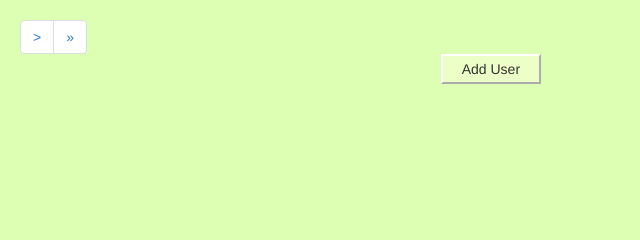
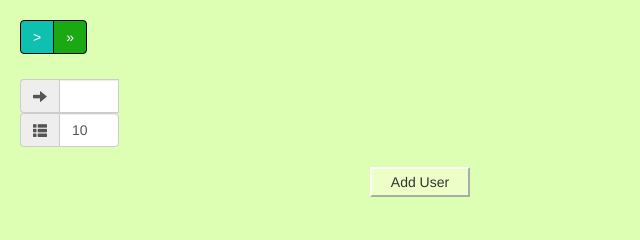
Before and after one commit to horia43/UpWeGo, a CodeIgniter app: the page made by application/views/ListUsers.php in a window 1280 px wide. Shown: the part 132-372 px from the top of the page, without its empty margins (0-640 px from the left). Run offline with CodeIgniter, Linux system fonts and the light colour scheme; data that the repository does not hold is empty; some libraries are stand-ins or nearby versions.

Commit message:
go to page almost done

```diff
--- a/application/controllers/admin.php
+++ b/application/controllers/admin.php
@@ -154,6 +154,8 @@ class Admin extends CI_Controller
 
 
     }
+
+
 
     function pageadduser()
     {
--- a/application/views/ListUsers.php
+++ b/application/views/ListUsers.php
@@ -68,8 +68,8 @@
 
     <?php if(  isset($_GET['page'])) : ?>
         <?php if($_GET['page']!=1) : ?>
-            <li><a  onclick="window.location='<?php echo site_url("admin/pageindex?page=1");?>'">&laquo;</a></li>
-            <li><a  onclick="window.location='<?php echo site_url("admin/pageindex?page=").($_GET["page"]-1);?>'">&lt;</a></li>
+            <li><a class="arrow2" onclick="window.location='<?php echo site_url("admin/pageindex?page=1");?>'">&laquo;</a></li>
+            <li><a class="arrow1" onclick="window.location='<?php echo site_url("admin/pageindex?page=").($_GET["page"]-1);?>'">&lt;</a></li>
         <?php endif ?>
     <?php endif ?>
 
@@ -78,51 +78,67 @@
         <?php if($pageCount>=5) : ?>
             <?php if(  $_GET['page']<=3 ) : ?>
                 <?php for ($i = 1; $i <= 5; $i++) : ?>
-                    <li id="list-<?php echo $i;?>" onclick="addClassLi()"><a onclick="window.location='<?php echo site_url("admin/pageindex?page=").$i;?>'"><?php echo $i;?></a></li>
+                    <li id="list-<?php echo $i;?>" ><a onclick="window.location='<?php echo site_url("admin/pageindex?page=").$i;?>'"><?php echo $i;?></a></li>
                 <?php endfor ?>
             <?php endif ?>
 
             <?php if(  $_GET['page']>3 && $_GET['page']<$pageCount-2 ) : ?>
                 <?php for ($i = $_GET['page']-2; $i <= $_GET['page']+2; $i++) : ?>
-                    <li id="list-<?php echo $i;?>" onclick="addClassLi()"><a onclick="window.location='<?php echo site_url("admin/pageindex?page=").$i;?>'"><?php echo $i;?></a></li>
+                    <li id="list-<?php echo $i;?>" ><a onclick="window.location='<?php echo site_url("admin/pageindex?page=").$i;?>'"><?php echo $i;?></a></li>
                 <?php endfor ?>
             <?php endif ?>
 
             <?php if(  $_GET['page']>=$pageCount-2 ) : ?>
                 <?php for ($i = $pageCount-5; $i <= $pageCount; $i++) : ?>
-                    <li id="list-<?php echo $i;?>" onclick="addClassLi()"><a onclick="window.location='<?php echo site_url("admin/pageindex?page=").$i;?>'"><?php echo $i;?></a></li>
+                    <li id="list-<?php echo $i;?>" ><a onclick="window.location='<?php echo site_url("admin/pageindex?page=").$i;?>'"><?php echo $i;?></a></li>
                 <?php endfor ?>
             <?php endif ?>
 
         <?php else : ?>
             <?php for ($i = 1; $i <= $pageCount; $i++) : ?>
-                <li id="list-<?php echo $i;?>" onclick="addClassLi()"><a onclick="window.location='<?php echo site_url("admin/pageindex?page=").$i;?>'"><?php echo $i;?></a></li>
+                <li id="list-<?php echo $i;?>" ><a onclick="window.location='<?php echo site_url("admin/pageindex?page=").$i;?>'"><?php echo $i;?></a></li>
             <?php endfor ?>
         <?php endif ?>
     <?php else : ?>
         <?php if($pageCount>=5) :?>
             <?php for ($i = 1; $i <= 5; $i++) : ?>
-                <li id="list-<?php echo $i;?>" onclick="addClassLi()"><a onclick="window.location='<?php echo site_url("admin/pageindex?page=").$i;?>'"><?php echo $i;?></a></li>
+                <li id="list-<?php echo $i;?>" ><a onclick="window.location='<?php echo site_url("admin/pageindex?page=").$i;?>'"><?php echo $i;?></a></li>
             <?php endfor ?>
         <?php else : ?>
             <?php for ($i = 1; $i <= $pageCount; $i++) : ?>
-                <li id="list-<?php echo $i;?>" onclick="addClassLi()"><a onclick="window.location='<?php echo site_url("admin/pageindex?page=").$i;?>'"><?php echo $i;?></a></li>
+                <li id="list-<?php echo $i;?>" ><a onclick="window.location='<?php echo site_url("admin/pageindex?page=").$i;?>'"><?php echo $i;?></a></li>
             <?php endfor ?>
         <?php endif ?>
     <?php endif ?>
 
     <?php if(  isset($_GET['page'])) : ?>
         <?php if($_GET['page']!=$pageCount) : ?>
-            <li><a  onclick="window.location='<?php echo site_url("admin/pageindex?page=").($_GET["page"]+1);?>'">&gt;</a></li>
-            <li><a  onclick="window.location='<?php echo site_url("admin/pageindex?page=").$pageCount;?>'">&raquo;</a></li>
+            <li><a class="arrow1" onclick="window.location='<?php echo site_url("admin/pageindex?page=").($_GET["page"]+1);?>'">&gt;</a></li>
+            <li><a class="arrow2" onclick="window.location='<?php echo site_url("admin/pageindex?page=").$pageCount;?>'">&raquo;</a></li>
         <?php endif ?>
 
     <?php else : ?>
-        <li><a  onclick="window.location='<?php echo site_url("admin/pageindex?page=2")?>'">&gt;</a></li>
-        <li><a  onclick="window.location='<?php echo site_url("admin/pageindex?page=").$pageCount;?>'">&raquo;</a></li>
+        <li><a class="arrow1" onclick="window.location='<?php echo site_url("admin/pageindex?page=2")?>'">&gt;</a></li>
+        <li><a class="arrow2" onclick="window.location='<?php echo site_url("admin/pageindex?page=").$pageCount;?>'">&raquo;</a></li>
     <?php endif ?>
 </ul>
 
+
+<div class="input-group">
+    <span class="input-group-addon" title="Go to page">
+        <i class="glyphicon glyphicon-arrow-right"></i>
+    </span>
+    <input id="goto_page" type="text" class="form-control small-input" title="Go to page"><input type="text" id="pageCount"  value="<?php echo $pageCount; ?>">
+</div>
+
+
+
+<div class="input-group">
+    <span class="input-group-addon" title="Rows per page">
+        <i class="glyphicon glyphicon-th-list"></i>
+    </span>
+    <input id="rows_per_page" value="10" type="text" class="form-control small-input" title="Rows per page">
+</div>
 <!--
 <div class="example">
     <nav>
--- a/web/bootstrap-3.3.7-dist/css/mystyle.css
+++ b/web/bootstrap-3.3.7-dist/css/mystyle.css
@@ -79,24 +79,57 @@ fieldset input{
     text-align: center;
     padding:5px;
 }
-
-.pagination>.active>a, .pagination>.active>a:focus, .pagination>.active>a:hover, .pagination>.active>span, .pagination>.active>span:focus, .pagination>.active>span:hover {
+.pagination>li>a{
+    z-index: 3;
+    color: darkgreen;
+    border-color: black;
+}
+.pagination>li>a:focus,.pagination>li>a:hover{
+    z-index: 3;
+    color: darkgreen;
+    border-color: black;
+}
+.pagination>.active>a, .pagination>.active>a:focus, .pagination>.active>a:hover {
     z-index: 3;
     color: #fff;
     cursor: default;
     background-color: darkgreen;
     border-color: black;
 }
-/*
+.pagination>li>.arrow1{
 
-.pagination > li > a:focus,
-.pagination > li > a:hover,
-.pagination > li > span:focus,
-.pagination > li > span:hover {
     z-index: 3;
-    color: #23527c;
-    background-color: purple;
-    border-color: #ddd;
+    color: #fff;
+    cursor: default;
+    background-color: #0fbfb0;
+    border-color: black;
 }
+.pagination>li>.arrow1:focus, .pagination>li>.arrow1:hover{
+    z-index: 3;
+    color: #fff;
+    cursor: default;
+    background-color: #0fecdd;
+    border-color: black;
 
-*/
+}
+.pagination>li>.arrow2{
+    z-index: 3;
+    color: #fff;
+    cursor: default;
+    background-color: #1aa813;
+    border-color: black;
+}
+.pagination>li>.arrow2:focus, .pagination>li>.arrow2:hover{
+    z-index: 3;
+    color: #fff;
+    cursor: default;
+    background-color: #1ada13;
+    border-color: black;
+
+}
+#rows_per_page,#goto_page{
+    width:60px;
+}
+#pageCount{
+    display:none;
+}
--- a/web/bootstrap-3.3.7-dist/js/listusers.js
+++ b/web/bootstrap-3.3.7-dist/js/listusers.js
@@ -12,6 +12,37 @@ function divshow(url_name,backup_name){
 
     $('#viewprofilepic').modal();
 }
+
+$("#goto_page").on('keyup', function (e) {
+    if (e.keyCode == 13) {
+        var page= $("#goto_page").val();
+        var max = $("#pageCount").val();
+        if(page.match(/^\d+$/)) {
+
+            alert(page);
+            alert(max);
+            alert(page>max);
+            if(page>max){
+                var go="pageindex?page="+max;    // cum de nu trebuie sa scriu si admin/pagein.... ?
+                window.location.href=go;
+            }
+            else
+            {
+                var go="pageindex?page="+page;    // cum de nu trebuie sa scriu si admin/pagein.... ?
+                window.location.href=go;
+            }
+            //document.getElementById("list-"+page).click();//trigger("click");
+            //var x="list-"+page;
+            //alert(go);
+            //alert('String ok!');
+        }
+        else
+        {
+            alert('Cannot send to this page! Please use only numbers.');
+        }
+
+    }
+});
 
 /*function findGetParameter(parameterName) {
     var result = null,
@@ -35,6 +66,7 @@ function findGetParameter(parameterName) {
         });
     return result;
 }
+
 $(document).ready(function(){
     //    $("#list-<?php /*echo $_GET["page"];*/ ?> a").css("background-color","pink");
     //$("#list-<?php echo $_GET["page"]; ?>").addClass("active");
```
